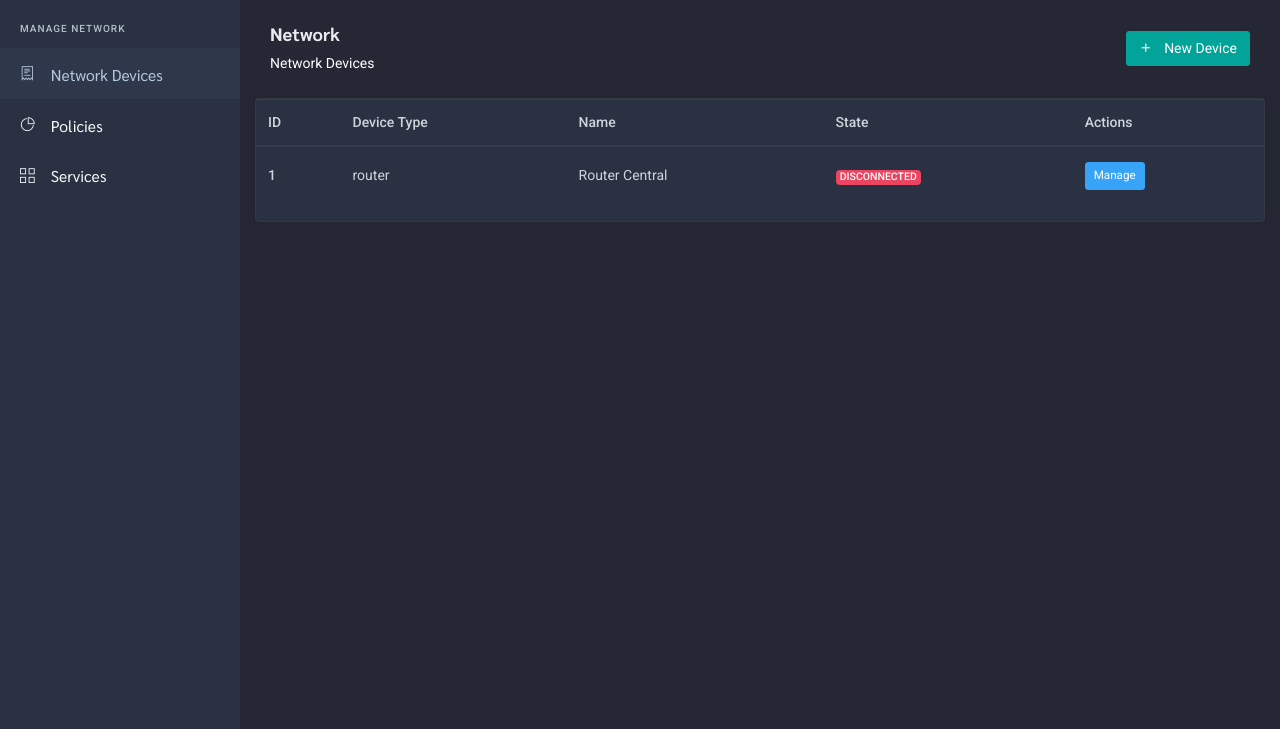
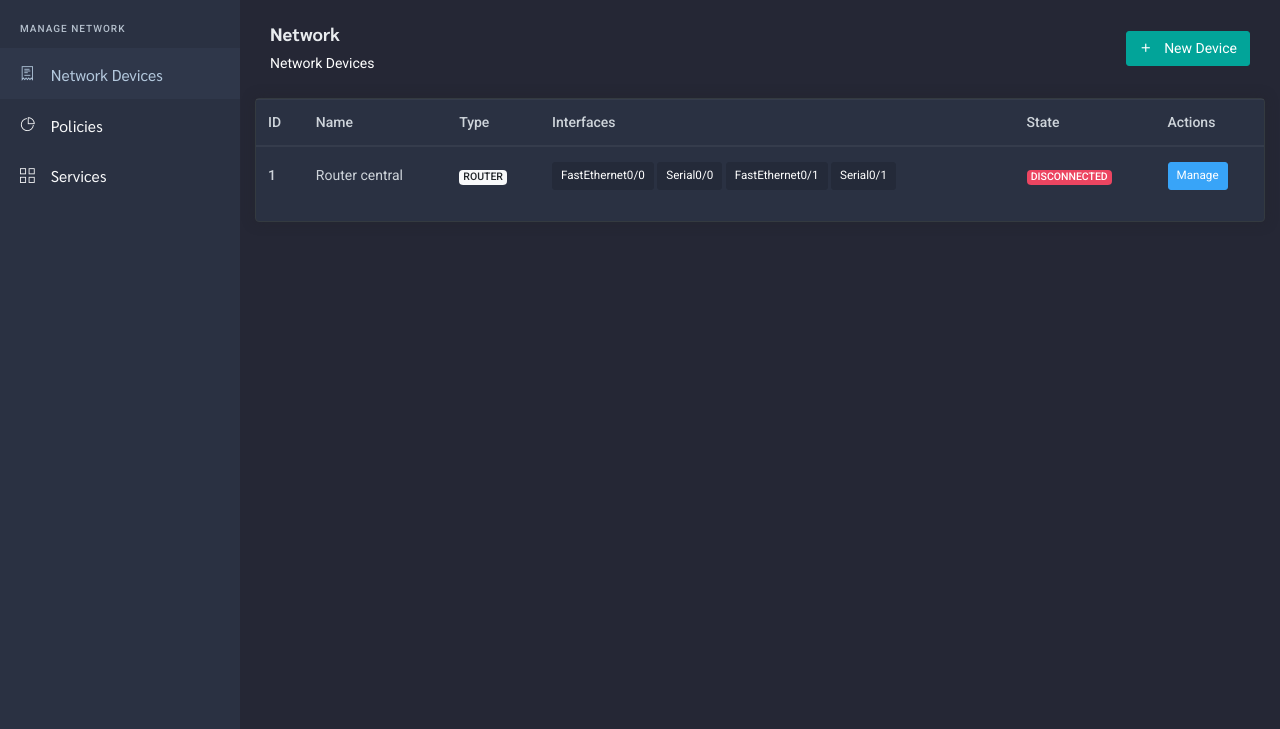
Before and after one commit to ivanubi/netshaping, a Flask app: page /devices/ in a window 1280 px wide. Shown: the part 71-800 px from the top of the page. Run offline with Flask 2, Linux system fonts and the light colour scheme; a user stored in the database is signed in; data comes from the database, SQL or seed files in the repository; some libraries are stand-ins or nearby versions.

Commit message:
Add interfaces to devices table in template devices

```diff
--- a/templates/devices/index.html
+++ b/templates/devices/index.html
@@ -38,8 +38,9 @@
                 <thead>
                     <tr>
                     <th scope="col">ID</th>
-                    <th scope="col">Device Type</th>
                     <th scope="col">Name</th>
+                    <th scope="col">Type</th>
+                    <th scope="col">Interfaces</th>
                     <th scope="col">State</th>
                     <th scope="col">Actions</th>
                     </tr>
@@ -48,8 +49,17 @@
                 {% for device in devices: %}
                 <tr>
                     <th scope="row">{{device.id}}</th>
-                    <td>{{device.device_type}}</td>
-                    <td>{{device.name}}</td>
+                    <td>{{device.name|capitalize}}</td>
+                    <td><div class="badge badge-light">{{device.device_type|upper}}</div></td>
+                    <td>
+                    {% for interface in device.interfaces: %}
+                    <a
+                    href="{{url_for('interfaces', id=interface.id)}}"
+                    class="btn btn-sm btn-dark"
+                    >{{interface.name}}</a
+                    >
+                    {% endfor %}
+                    </td>
                     <td id="deviceState{{device.id}}">
                         {% if device.state == 'active': %}
                         <span class="badge badge-success">CONNECTED</span>
```
